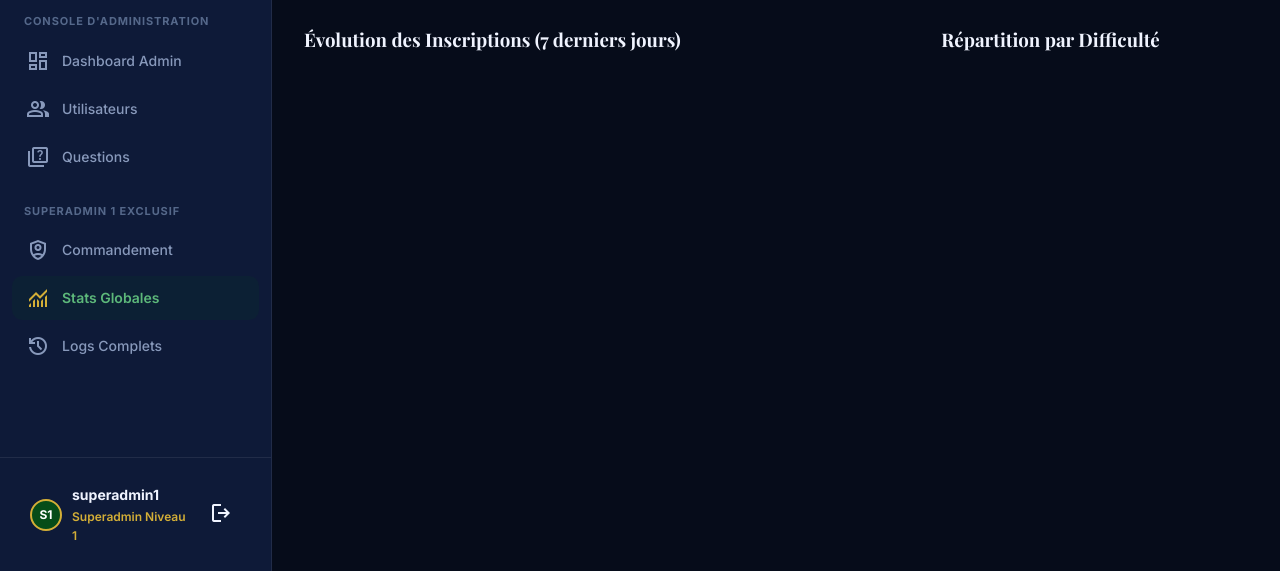
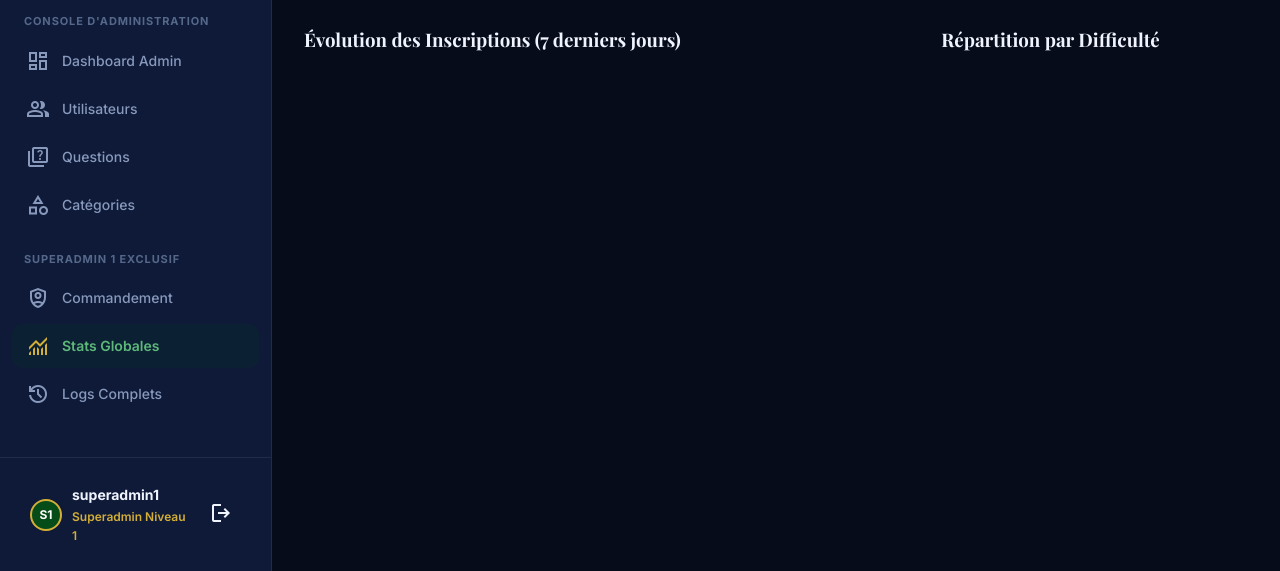
Before and after one commit to mourchad/barakahbrain, a plain HTML site: page BarakahBrain/admin/superadmin-stats.html in a window 1280 px wide. Shown: the part 229-800 px from the top of the page. Drawn offline with nearby package versions, Linux system fonts and the light colour scheme; no server answers; sample sign-in values are in the browser's storage; a web font is replaced by a local one.

Commit message:
feat(admin): add categories link to all admin sidebars

```diff
--- a/BarakahBrain/admin/superadmin-stats.html
+++ b/BarakahBrain/admin/superadmin-stats.html
@@ -61,6 +61,8 @@
                     class="material-symbols-outlined bb-sidebar__icon">group</span>Utilisateurs</a>
             <a href="admin-questions.html" class="bb-sidebar__link"><span
                     class="material-symbols-outlined bb-sidebar__icon">quiz</span>Questions</a>
+            <a href="admin-categories.html" class="bb-sidebar__link"><span
+                    class="material-symbols-outlined bb-sidebar__icon">category</span>Catégories</a>
             <div class="bb-sidebar__section" style="margin-top:.5rem">SuperAdmin 1 Exclusif</div>
             <a href="superadmin1.html" class="bb-sidebar__link"><span
                     class="material-symbols-outlined bb-sidebar__icon">shield_person</span>Commandement</a>
```
Also changed, not shown: BarakahBrain/admin/superadmin1.html (+2 -0 lines).
